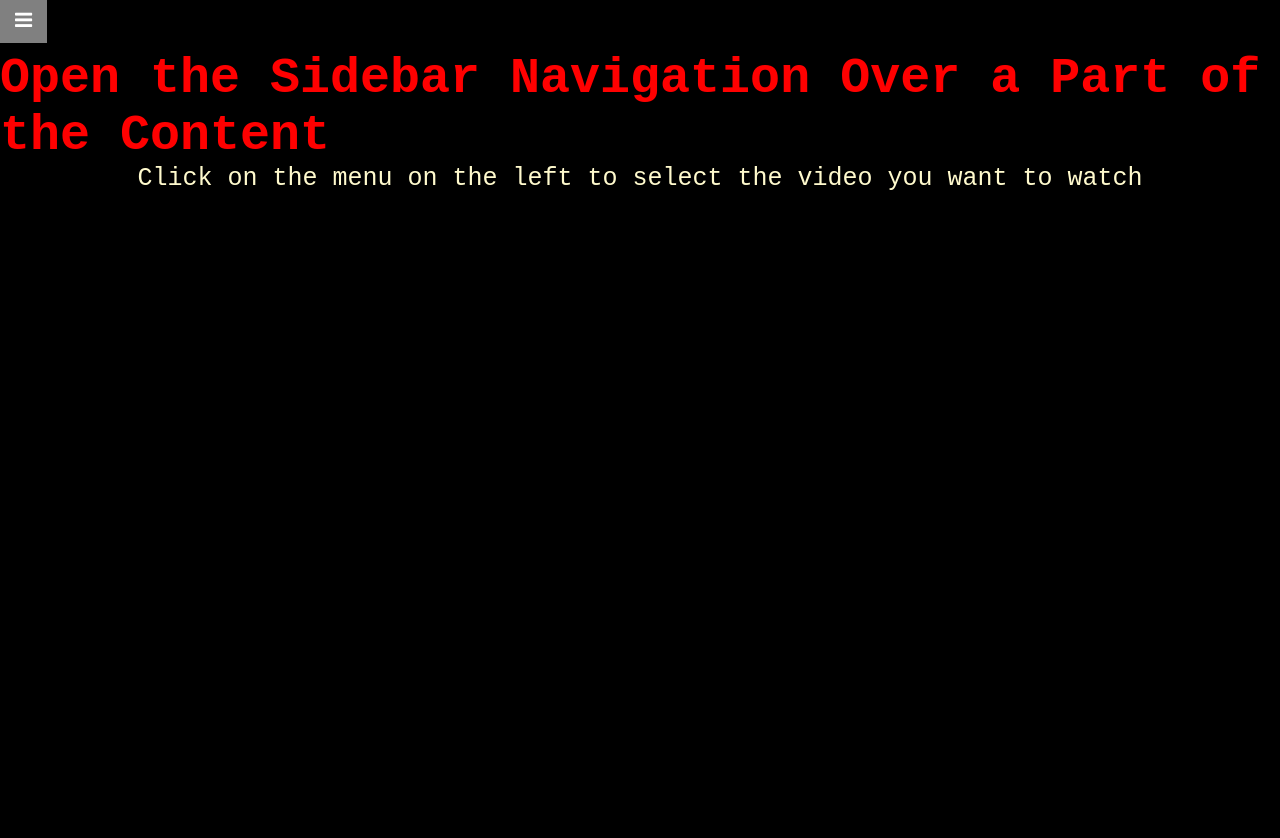
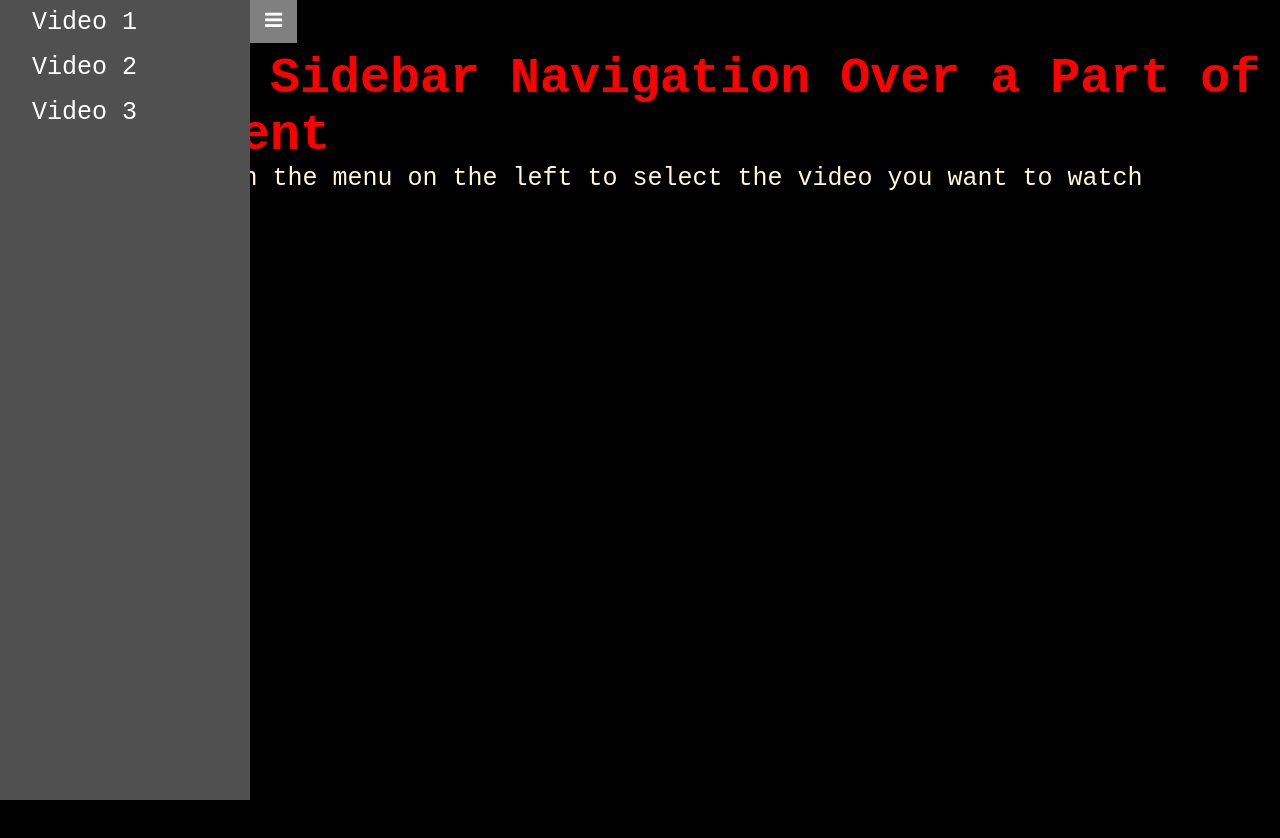
Before and after one commit to huanyinyueye/sidebar-navigation, a plain HTML site: page index.html in a window 1280 px wide. Both pictures are taken after a click on the element 23 px from the left and 21 px from the top of the page. Drawn offline with Linux system fonts and the light colour scheme.

Commit message:
Control sidebar movement without inLine Css

```diff
--- a/index.js
+++ b/index.js
@@ -1,4 +1,5 @@
 const SB = document.getElementById("mySidebar");
+const Openbtn = document.getElementById("openbutton")
 const Menu1 = document.getElementById("menu1");
 const Menu2 = document.getElementById("menu2");
 const Menu3 = document.getElementById("menu3");
@@ -6,13 +7,10 @@ const Youtube = document.getElementById("yt");
 const Title = document.getElementById("title");
 const Text = document.getElementById("text");
 
-function openSB() {
-    if (SB.style.marginLeft=="-250px" ) {
-        SB.style.marginLeft="0px";
-    }
-    else {
-        SB.style.marginLeft="-250px";
-    }
+
+// Control sidebar movement
+Openbtn.onclick=function(){
+    SB.classList.toggle('active');
 }
 
 
--- a/style.css
+++ b/style.css
@@ -28,6 +28,11 @@ body {
     transition: ease-in .8s;
 }
 
+.sidebar.active {
+    margin-left: 0px;
+    transition: ease-in 0.7s;
+}
+
 .sidebar a {
     padding: 8px 8px 8px 32px;
     text-decoration: none;
@@ -37,8 +42,6 @@ body {
     display: block;
     transition: ease-in .8s;
 }
-
-
 
 .container{
     display: flex;
```
